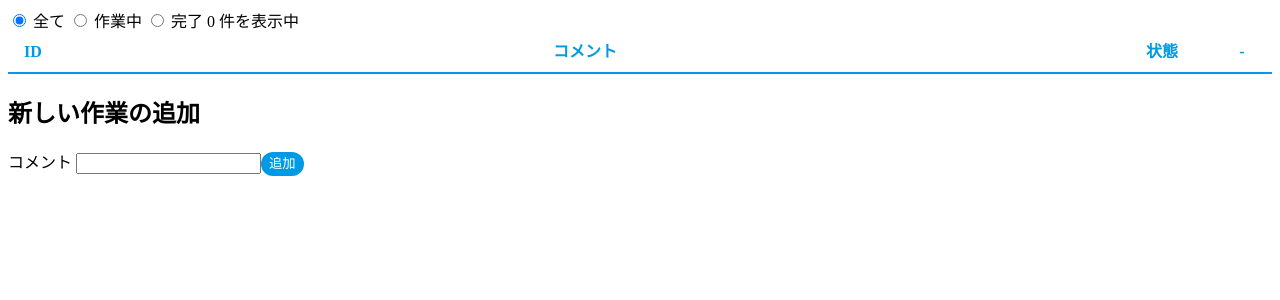
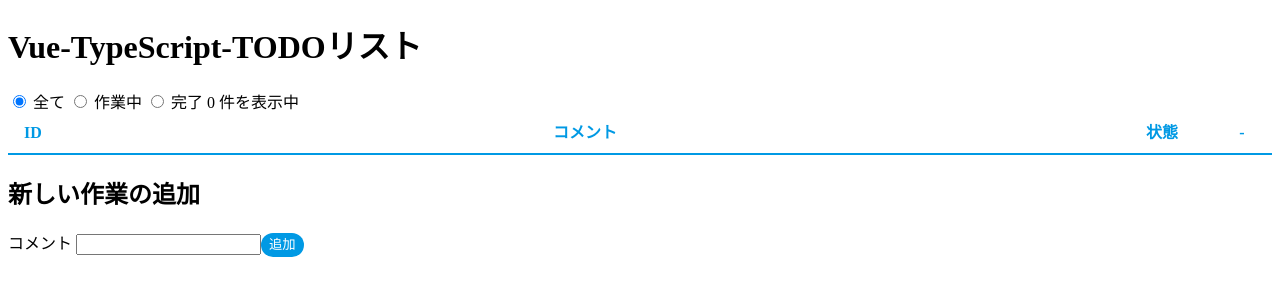
Before and after one commit to sano-suguru/vue-typescript-todoapp, a Vue app: page / in a window 1280 px wide. Shown: the top 300 px of the page. Built offline with nearby package versions, Linux system fonts and the light colour scheme.

Commit message:
[update]タイトルを追加

```diff
--- a/src/App.vue
+++ b/src/App.vue
@@ -1,5 +1,6 @@
 <template>
   <div>
+    <h1>Vue-TypeScript-TODOリスト</h1>
     <label v-for="[state, text] in Array.from(labels)" :key="state">
       <input type="radio" v-model="current" :value="state">
       {{ text }}
```
